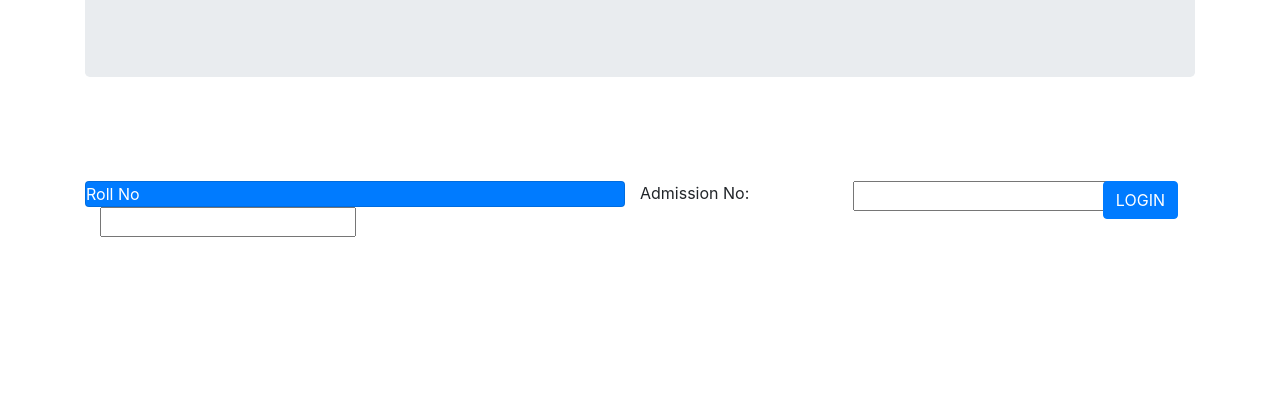
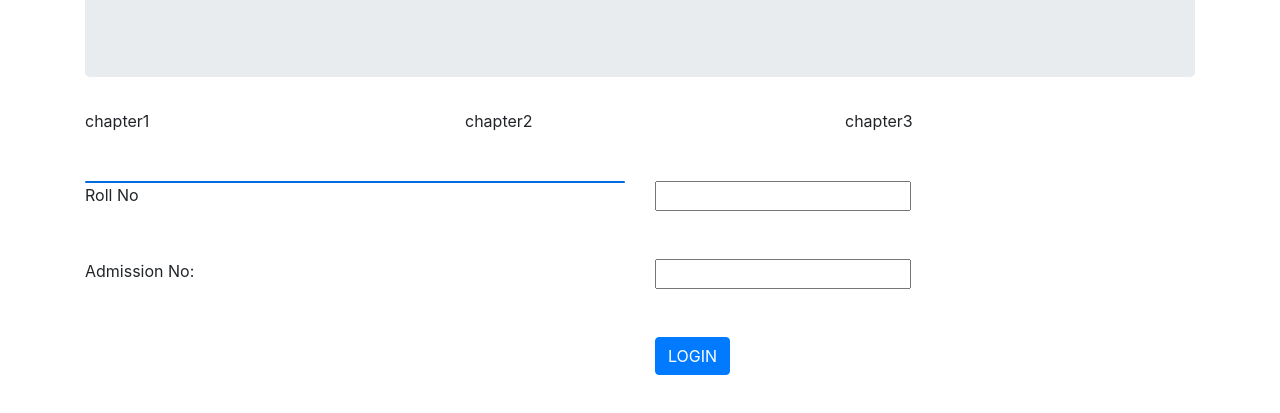
Before and after one commit to rinshav/icta_calicut_fullstack, a plain HTML site: page booststrap.html in a window 1280 px wide. Shown: the part 217-630 px from the top of the page. Drawn offline with nearby package versions, Linux system fonts and the light colour scheme.

Commit message:
Add files via upload

```diff
--- a/booststrap.html
+++ b/booststrap.html
@@ -12,33 +12,50 @@
 <script src="https://stackpath.bootstrapcdn.com/bootstrap/4.1.3/js/bootstrap.min.js" integrity="sha384-ChfqqxuZUCnJSK3+MXmPNIyE6ZbWh2IMqE241rYiqJxyMiZ6OW/JmZQ5stwEULTy" crossorigin="anonymous"></script>
 <body>
 <div class="container"> <div class="jumbotron"><h1>ict academy<h2>calicut</h2></h1><p>Lorem ipsum dolor sit amet consectetur, adipisicing elit. Voluptas porro dolores quam inventore, dicta quis iure quo quaerat fugit sed fugiat quas nobis harum explicabo, labore perspiciatis perferendis hic incidunt.</p></div>
+
     <div class="row">
         <div class="col-sm-4">
+             chapter1
+        </div>
 
+        <div class="col-sm-4">
+             chapter2
+        </div>
+
+        <div class="col-sm-4">
+                chapter3
 <br> <br> <br>
         </div>
     </div>
+
         <div class="row">
+
                 <div class="col-sm-6">
-               <div class="card bg-primary text-white">
+
+                    <div class="card bg-primary text-white"></div>
                   Roll No
                 </div>
+
                 <div class="col-sm-6">
                     <input type="text">
-           </div></div> <br> <br>
+                </div>
+            </div> <br> <br>
+
             <div class="row">
                 <div class="col-sm-6">
                    Admission No:
                 </div>
+
                 <div class="col-sm-6">
                     <input type="text">
                 </div>
-           </div><br> <br>
+            </div>
+            <br> <br>
 
        <div class="row"><div class="col-sm-6"></div>
            <div class="col-sm-6">
                 <div> <button class="btn btn-primary">LOGIN </button>
-        </div> </div></div> <br>
+        </div> </div> <br>
 
 
 
```
Lines whose indentation alone changed are shown as unchanged.
